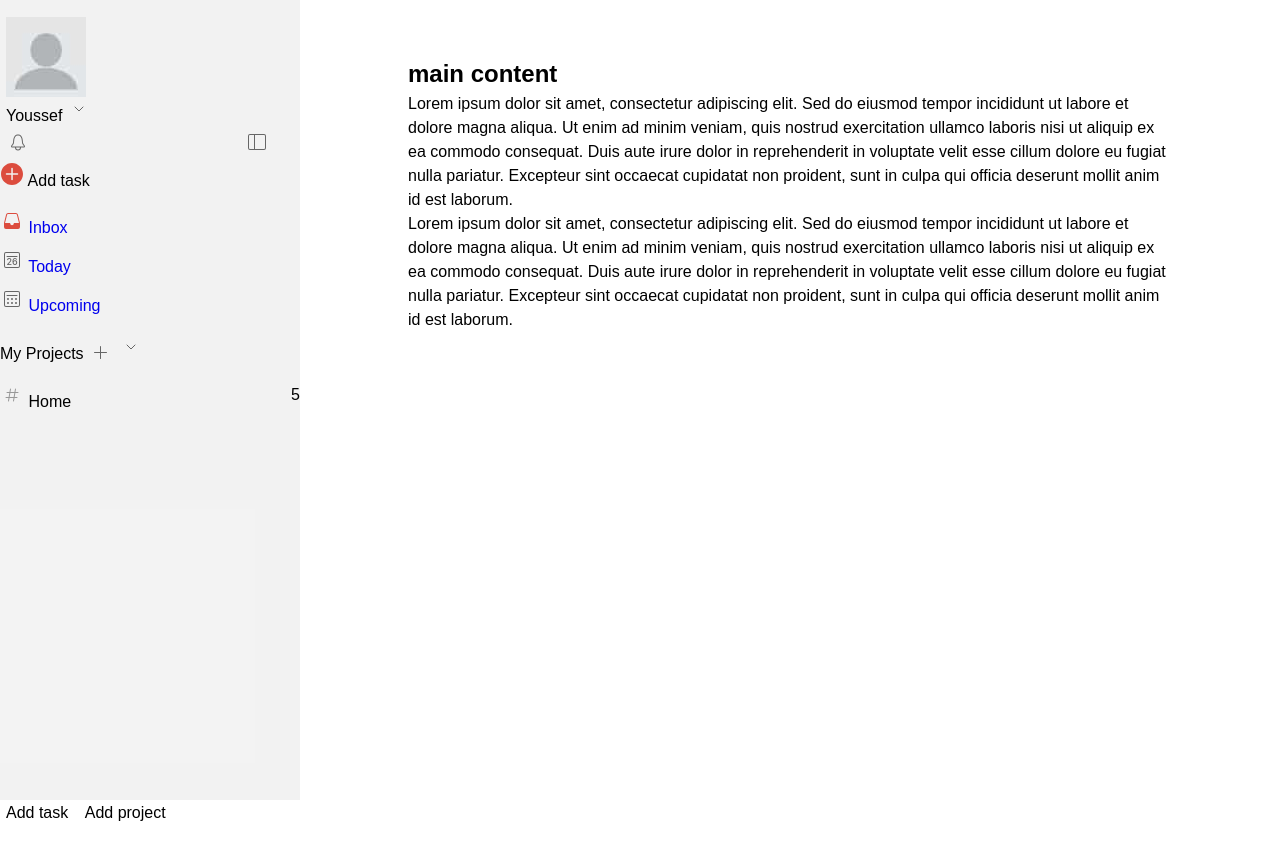
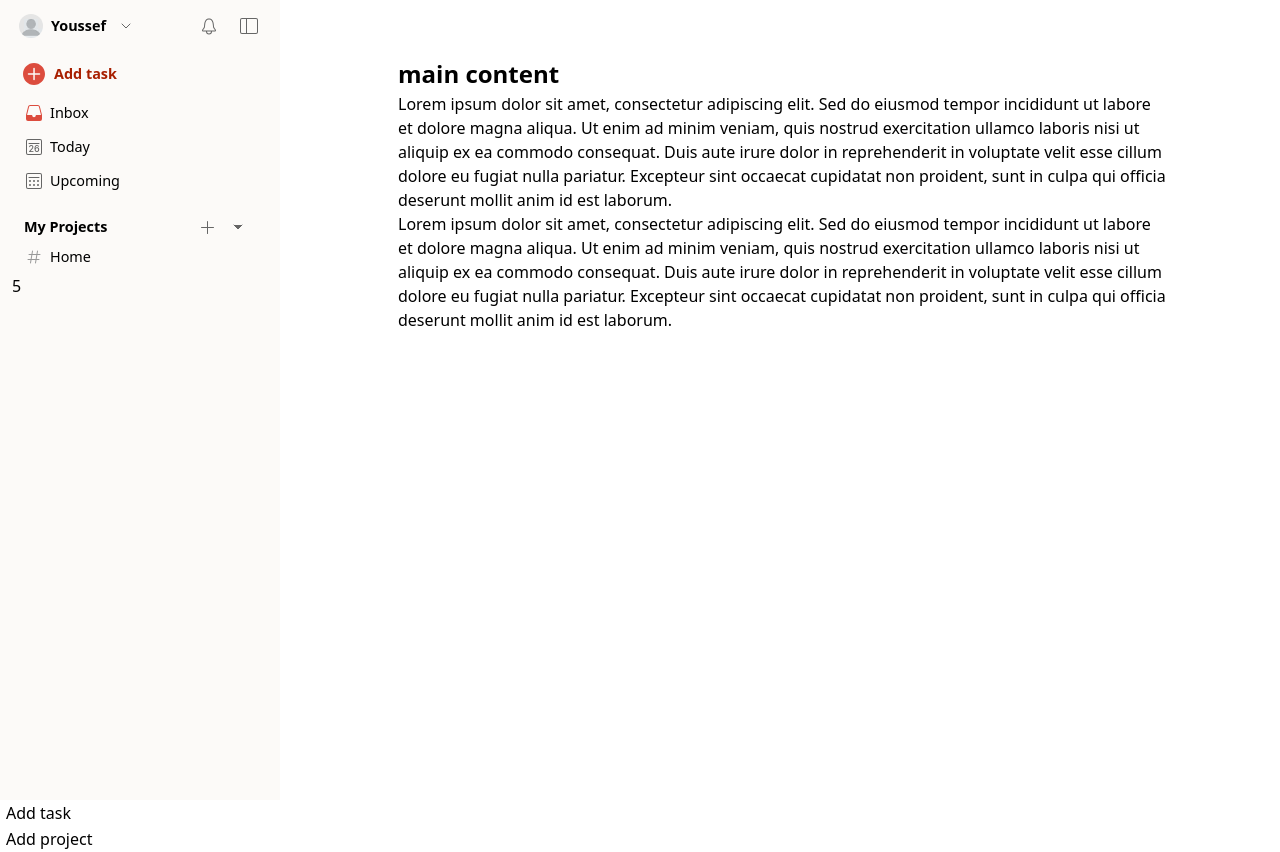
Before and after one commit to youssefKetata/todoist-clone, a plain HTML site: page index.html in a window 1280 px wide. Before the commit the page ends 826 px from the top, so only its background shows below. Drawn offline with Linux system fonts and the light colour scheme.

Commit message:
Update .gitignore and style.css

```diff
--- a/css/style.css
+++ b/css/style.css
@@ -1,6 +1,3 @@
-.redoutline {
-  outline: 1px solid red;
-}
 :root {
   --clr-primary: rgb(255, 255, 255);
   --clr-secondary: rgb(252, 250, 248);
@@ -15,6 +12,7 @@
   --ff-secondary: "Open Sans", sans-serif;
 
   --fw-400: 400;
+  --fw-500: 500;
   --fw-600: 600;
   --fw-700: 700;
 
@@ -24,6 +22,10 @@
   --fs-200: 0.8rem;
   --fs-700: 2rem;
   --fs-600: 1.3rem;
+
+  /*  */
+  --btn-idle-tint: rgb(102, 102, 102);
+  --btn-hover-tint: rgb(26, 26, 26);
 }
 
 /* Box sizing rules */
@@ -51,8 +53,7 @@ dd {
 ul,
 ol,
 a {
-  list-style: none;
-  text-decoration: none;
+  all: unset;
 }
 
 a {
@@ -69,7 +70,7 @@ body {
   min-height: 100vh;
   text-rendering: optimizeSpeed;
   line-height: 1.5;
-  font-family: Arial, sans-serif;
+  font-family: var(--ff-primary);
 }
 
 /* A elements that don't have a class get default styles */
@@ -116,15 +117,15 @@ select {
 
 .container {
   display: flex;
+  height: 100vh;
 }
 
 .side-bar-container {
   position: static;
-  --sidebar-paddingInline: 2rem;
-  --sidebar-width: 300px; /* Adjust default width */
+  --sidebar-width: 280px; /* Adjust default width */
   position: relative;
-  padding-top: 1rem;
-  background-color: rgba(241, 241, 241, 0.884);
+  padding: 12px;
+  background-color: var(--clr-secondary);
   width: var(--sidebar-width);
   max-width: 100% !important;
   transition: margin-left 0.3s cubic-bezier(0.4, 0, 0.2, 1);
@@ -142,27 +143,151 @@ button {
   border: none;
   cursor: pointer;
 }
+.user-info {
+  display: flex;
+  align-items: center;
+  margin-block-end: 12px;
+}
+
+.user-menu-botton {
+  display: flex;
+  align-items: center;
+  cursor: pointer;
+  gap: 0.5rem;
+  font-weight: var(--fw-600);
+  font-size: var(--fs-300);
+  border: 1px solid transparent;
+  border-radius: 5px;
+}
+
+.user-menu-botton:hover {
+  /* color: var(--clr-accent); */
+  background-color: var(--clr-secondary-dark);
+  transition: background-color 0.3s cubic-bezier(0.4, 0, 0.2, 1);
+}
+
+.user-info img {
+  height: 24px;
+  border-radius: 50%;
+}
+
+button svg {
+  align-self: center;
+}
+
+.sidebar-header-action {
+  display: flex;
+  align-items: stretch;
+  flex-direction: column;
+  margin-left: auto;
+}
+
+button {
+  display: flex;
+  align-items: center;
+}
 
 .collapse_icon {
   position: absolute;
-  right: 25px;
+  right: 12px;
   transition: margin-right 0.3s cubic-bezier(0.4, 0, 0.2, 1);
+  border: 1px solid transparent;
 }
 
-ul {
-  padding: 0;
+.collapse_icon svg path {
+  fill: var(--btn-idle-tint);
 }
 
-ul > li {
-  display: flex;
+.collapse_icon:hover {
+  background-color: var(--clr-secondary-dark);
+  border-radius: 5px;
+  transition: all 0.3s cubic-bezier(0.4, 0, 0.2, 1);
 }
 
-ul > li:not(:last-child) {
-  margin-bottom: 0.5rem;
+.collapse_icon:hover svg path {
+  fill: var(--btn-hover-tint);
 }
 
-span {
+.notification_icon {
+  --sidebar-toggle-button-expanded-offset: 40px;
+  margin-right: var(--sidebar-toggle-button-expanded-offset);
+  border: 1px solid transparent;
+}
+
+.notification_icon svg path {
+  fill: var(--btn-idle-tint);
+}
+
+.notification_icon:hover {
+  background-color: var(--clr-secondary-dark);
+  border-radius: 5px;
+  transition: background-color 0.3s cubic-bezier(0.4, 0, 0.2, 1);
+}
+
+.notification_icon:hover svg path {
+  fill: var(--btn-hover-tint);
+}
+
+.button-add-task {
+  display: flex;
+  align-items: center;
+  color: var(--clr-accent-dark);
+  gap: 0.5rem;
+  padding: 10px;
+  border-radius: 5px;
+  font-weight: var(--fw-600);
+  font-size: var(--fs-300);
+  cursor: pointer;
+}
+
+.button-add-task:hover {
+  background-color: var(--clr-secondary-dark);
+}
+
+.navigation {
+  all: unset;
+  padding-block: 10px;
+}
+
+.navigation a {
+  display: flex;
+  align-items: center;
+  gap: 0.25rem;
+  padding-block: 5px;
+  padding-inline: 10px;
+  border-radius: 5px;
+  font-size: var(--fs-300);
+  cursor: pointer;
+}
+
+.navigation a:hover {
+  background-color: var(--clr-secondary-dark);
+}
+
+.my-projects-nav_header {
+  display: flex;
+  align-items: center;
+  margin-top: 1rem;
+  font-weight: var(--fw-600);
+  font-size: var(--fs-300);
+  padding-inline: 12px;
+}
+
+.my-projects-nav_header > .add_project {
   margin-left: auto;
+}
+
+.my-projects-nav_header > button svg path {
+  fill: var(--btn-idle-tint);
+}
+
+.my-projects-nav_header > button:hover svg path {
+  fill: var(--btn-hover-tint);
+}
+
+.projects_list {
+  display: flex;
+  width: 100%;
 }
 
 .main_content {
@@ -192,18 +317,7 @@ p,
   opacity: 1;
 }
 
-.overlay {
-  position: fixed;
-
-  top: 0;
-  bottom: 0;
-  left: 0;
-  right: 0;
-  width: 100%;
-  height: 100%;
-  background: rgba(0, 0, 0, 0.4);
-}
-
+/* media */
 @media (max-width: 750px) {
   .resize-handle {
     display: none;
```
Also changed, not shown: 1 other file.
